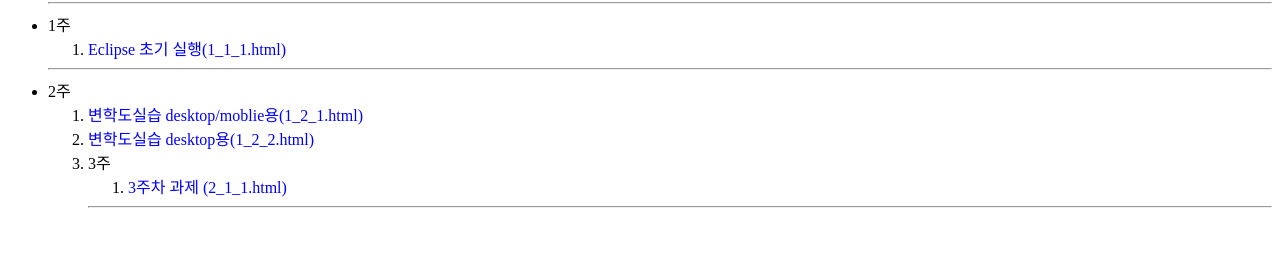
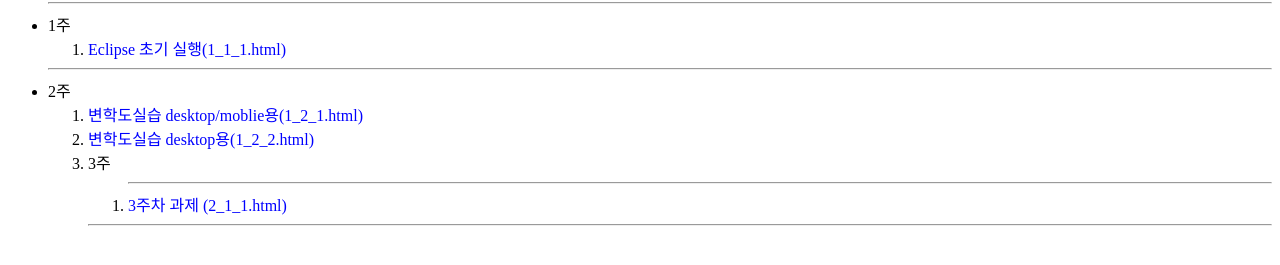
Before and after one commit to jinyong6438/jinyong6438.github.io, a plain HTML site: page index.html in a window 1280 px wide. Shown: the part 87-352 px from the top of the page. Drawn offline with Linux system fonts and the light colour scheme.

Commit message:
Update index.html

```diff
--- a/index.html
+++ b/index.html
@@ -19,7 +19,7 @@
   <li><a href="https://jinyong6438.github.io/java/hw1_2_1.html">변학도실습 desktop/moblie용(1_2_1.html)</a></li>
   <li><a href="https://jinyong6438.github.io/java/hw1_2_2.html">변학도실습 desktop용(1_2_2.html)</a></li>
   <li> 3주 </li>
-  <ol>
+  <ol><hr/>
   <li><a href="https://jinyong6438.github.io/java/hw2_1_1.html">3주차 과제 (2_1_1.html)</a></li>
 
   </ol><hr/>
```
